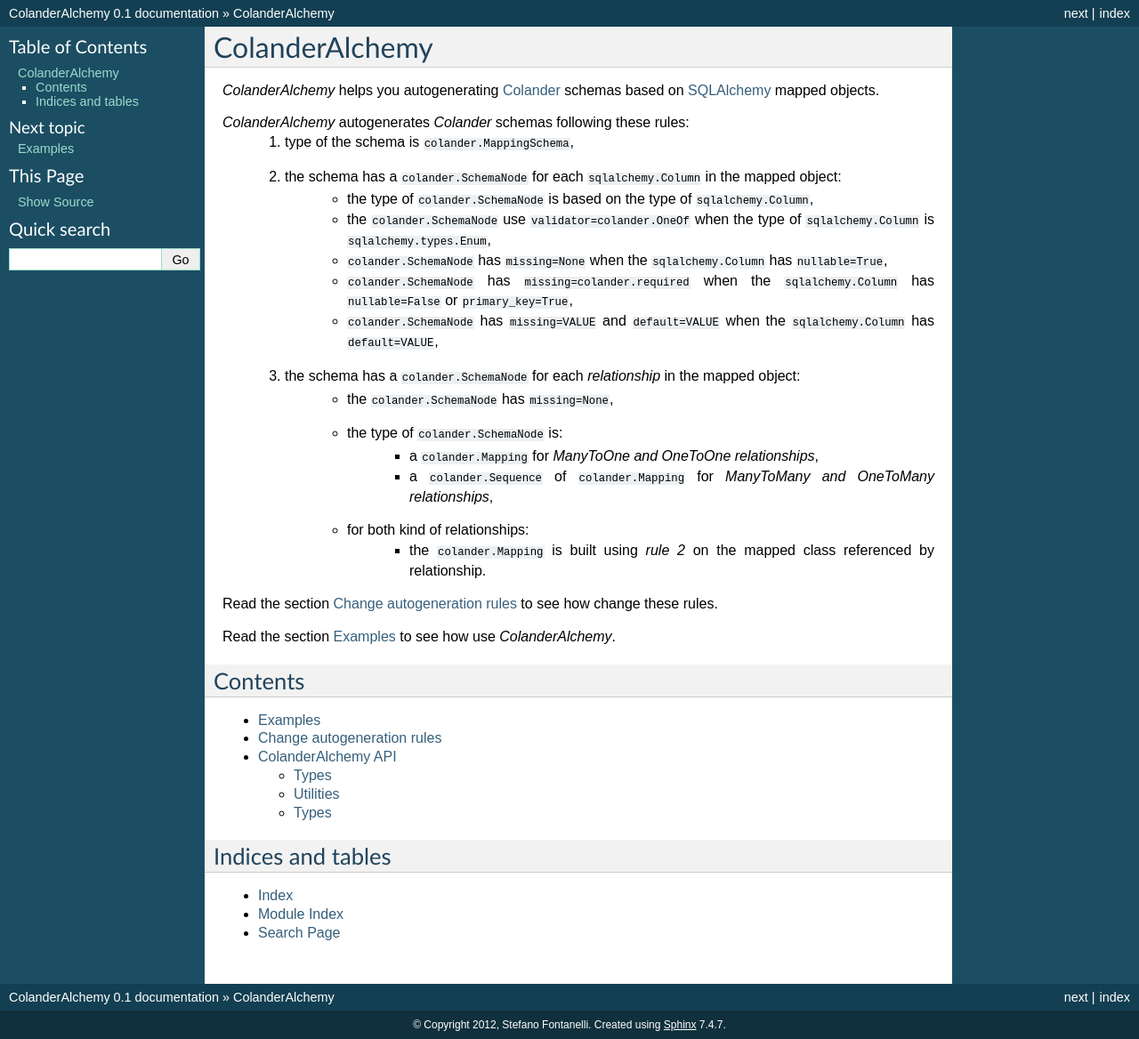
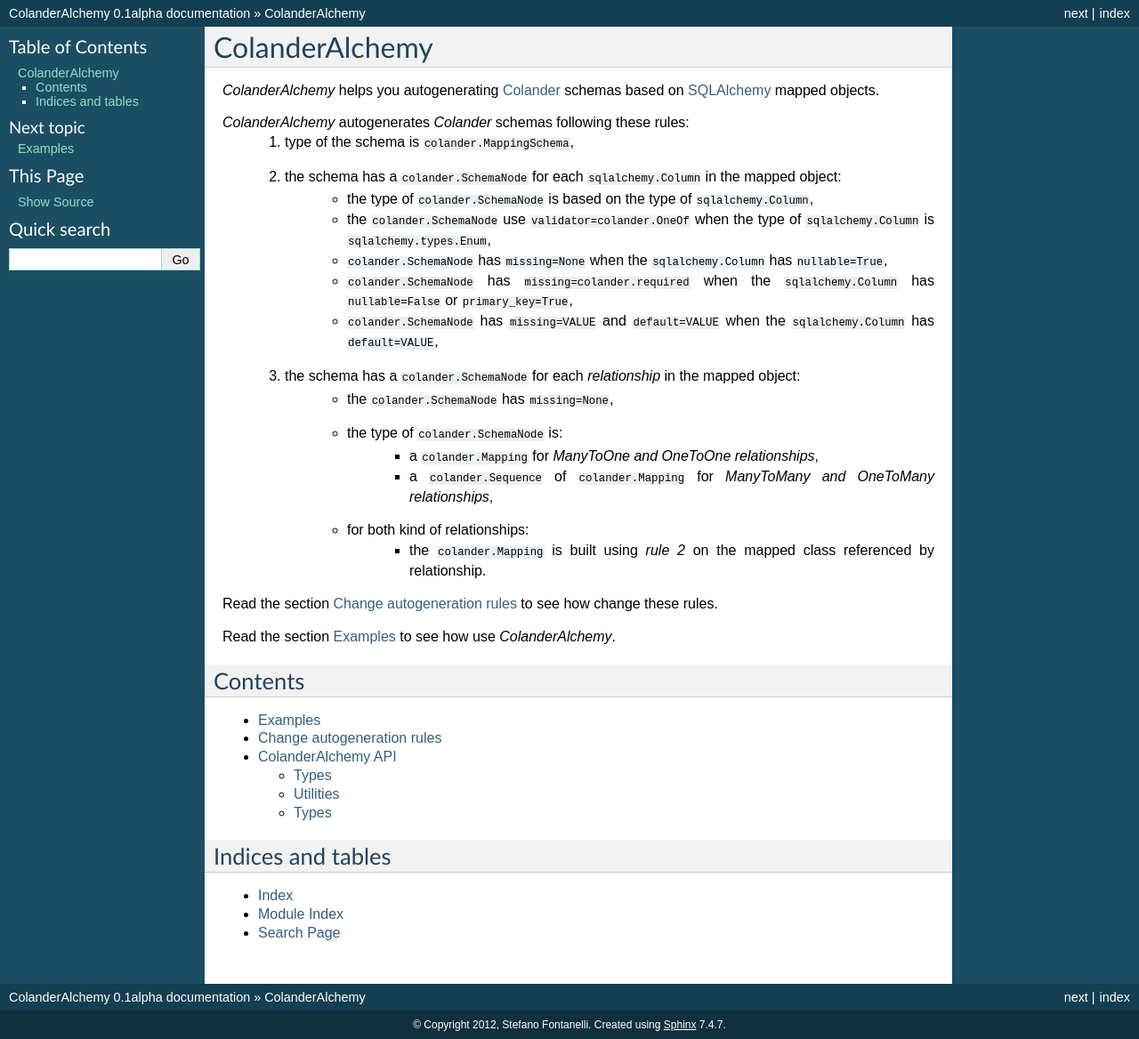
Before and after one commit to stefanofontanelli/ColanderAlchemy, a Sphinx documentation site: the page built from docs/source/index.rst, in a window 1280 px wide. Shown: the whole page at 89% size. Built offline with Sphinx 7.4.7, drawn with Linux system fonts in a browser that asks for light colours.

Commit message:
Changed 'version' in Sphinx configuration file.

```diff
--- a/docs/source/conf.py
+++ b/docs/source/conf.py
@@ -48,9 +48,9 @@
 # built documents.
 #
 # The short X.Y version.
-version = '0.1'
+version = '0.1a'
 # The full version, including alpha/beta/rc tags.
-release = '0.1'
+release = '0.1alpha'
 
 # The language for content autogenerated by Sphinx. Refer to documentation
 # for a list of supported languages.
```
